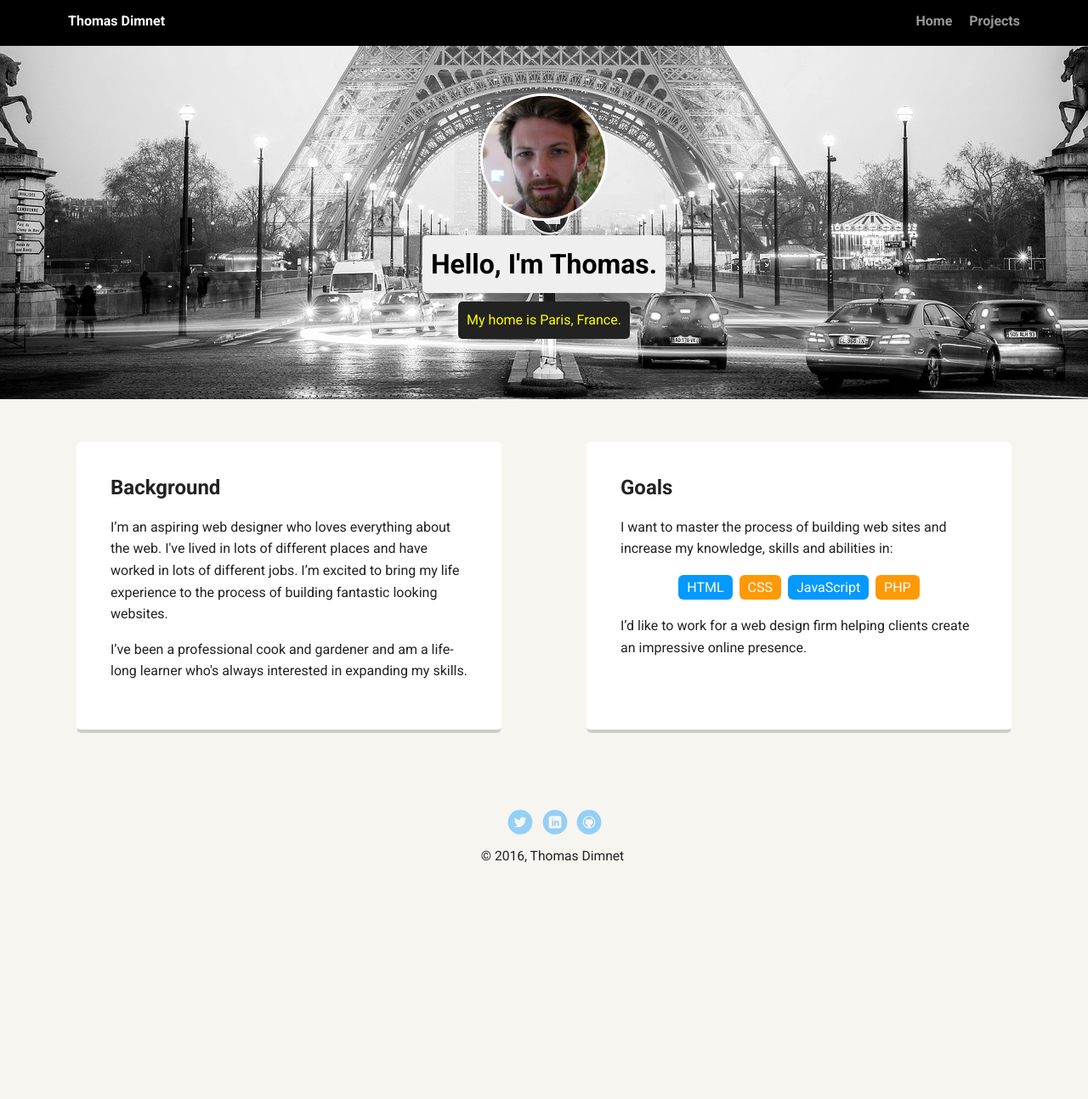
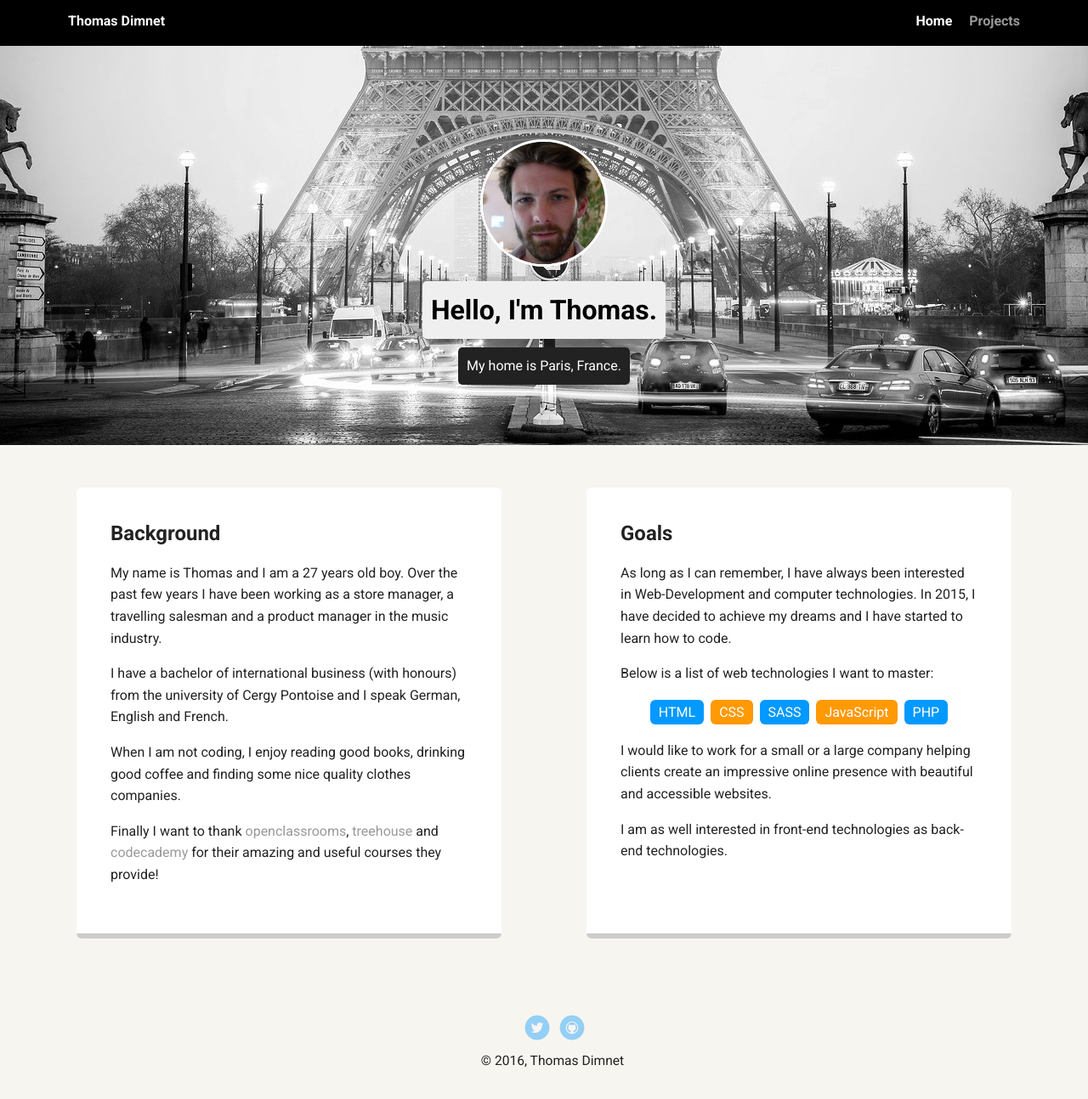
Before and after one commit to tdimnet/Personal-Profile-Page, a plain HTML site: page index.html in a window 1280 px wide. Shown: the whole page at 85% size. Before the commit the page ends 1112 px from the top, so only its background shows below. Drawn offline with Linux system fonts and the light colour scheme; a web font is replaced by a local one.

Commit message:
Change the wording of the index.html: both cards. Add the link to the different websites whom I speak.

```diff
--- a/css/style.css
+++ b/css/style.css
@@ -38,7 +38,6 @@ a:hover {
   background: black;
   min-height: 30px;
   padding: 10px;
-  position: fixed;
   text-align: center;
 }
 
@@ -65,7 +64,7 @@ a:hover {
   transition: all .5s;
 }
 
-.nav a:hover {
+.nav a:hover, .selected {
   color: white
 }
 
@@ -79,7 +78,6 @@ header {
   text-align: center;
   background: url('../img/paris-eiffel-tower.jpg') no-repeat bottom center ;
   background-size: cover;
-  overflow: hidden;
   padding-top: 60px;
 }
 
@@ -110,9 +108,15 @@ header .profile-image:hover {
   margin: 10px auto;
 }
 
+h1.name:hover {
+    color: #fff;
+    background-color: #222;
+    transition: 2s;
+}
+
 .location {
   background-color: #222;
-  color: yellow;
+  color: #fff;
 }
 
 
@@ -127,13 +131,14 @@ header .profile-image:hover {
   max-width: 500px;
   text-align: left;
   background: #fff;
-  border-bottom: 4px solid #ccc;
+  border-bottom: 6px solid #ccc;
   border-radius: 6px;
   transition: all .5s;
 }
 
 .card:hover {
-  border-color: #ff99ff;
+  border-color: #333;
+  transition: 1s;
 }
 
 ul.skills {
--- a/index.html
+++ b/index.html
@@ -14,8 +14,8 @@
     <div class="main-nav">
         <ul class="nav">
           <li class="name">Thomas Dimnet</li>
-          <li><a href="index.html">Home</a></li>
-          <li><a href="#">Projects</a></li>
+          <li><a href="index.html" class="selected">Home</a></li>
+          <li><a href="projects.html">Projects</a></li>
         </ul>
     </div>
 
@@ -26,33 +26,35 @@
     </header>
 
     <main class="flex">
-      <!-- To do: Modify the text of the background  -->
       <div class="card">
         <h2>Background</h2>
-        <p>I’m an aspiring web designer who loves everything about the web. I've lived in lots of different places and have worked in lots of different jobs. I’m excited to bring my life experience to the process of building fantastic looking websites.</p>
-        <p>I’ve been a professional cook and gardener and am a life-long learner who's always interested in expanding my skills.</p>
+        <p>My name is Thomas and I am a 27 years old boy. Over the past few years I have been working as a store manager, a travelling salesman and a product manager in the music industry.</p>
+        <p>I have a bachelor of international business (with honours) from the university of Cergy Pontoise and I speak German, English and French.</p>
+        <p>When I am not coding, I enjoy reading good books, drinking good coffee and finding some nice quality clothes companies.</p>
+        <p>Finally I want to thank <a href="http://www.openclassrooms.com" target="_blank">openclassrooms</a>, <a href="http://www.teamtreehouse.com" target="_blank">treehouse</a> and <a href="http://www.codecademy.com" target="_blank">codecademy</a> for their amazing and useful courses they provide!</p>
       </div>
 
-      <!-- To do: Modify the text of the skills  -->
       <div class="card">
         <h2>Goals</h2>
-        <p>I want to master the process of building web sites and increase my knowledge, skills and abilities in:</p>
+        <p>As long as I can remember, I have always been interested in Web-Development and computer technologies. In 2015, I have decided to achieve my dreams and I have started to learn how to code.</p>
+        <p>Below is a list of web technologies I want to master: </p>
         <ul class="skills">
           <li>HTML</li>
           <li>CSS</li>
+          <li>SASS</li>
           <li>JavaScript</li>
           <li>PHP</li>
         </ul>
-        <p>I’d like to work for a web design firm helping clients create an impressive online presence.</p>
+        <p>I would like to work for a small or a large company helping clients create an impressive online presence with beautiful and accessible websites.</p>
+        <p>I am as well interested in front-end technologies as back-end technologies.</p>
       </div>
 
 
     </main>
     <footer>
       <ul>
-        <li><a href="#" class="social twitter">Twitter</a></li>
-        <li><a href="#" class="social linkedin">LinkedIn</a></li>
-        <li><a href="#" class="social github">Github</a></li>
+        <li><a href="https://twitter.com/t_dimnet" target="_blank" class="social twitter">Twitter</a></li>
+        <li><a href="https://github.com/tdimnet" target="_blank" class="social github">Github</a></li>
       </ul>
       <p class="copyright">&copy; 2016, Thomas Dimnet</p>
     </footer>
```
Also changed, not shown: projects.html (added, +35 -0 lines), img/jquery-project01.jpg (added), img/linkedin.svg (deleted), 1 other file.
